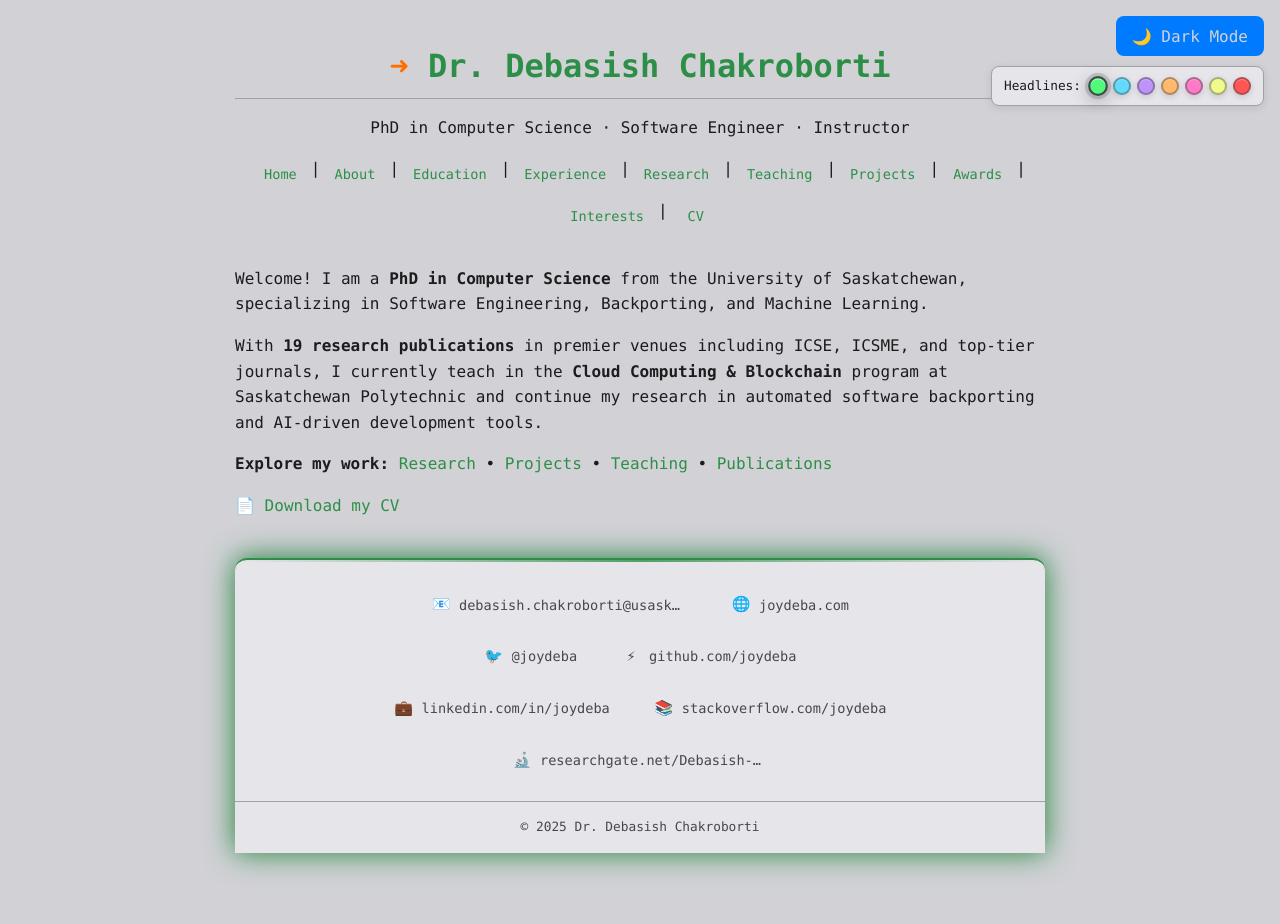
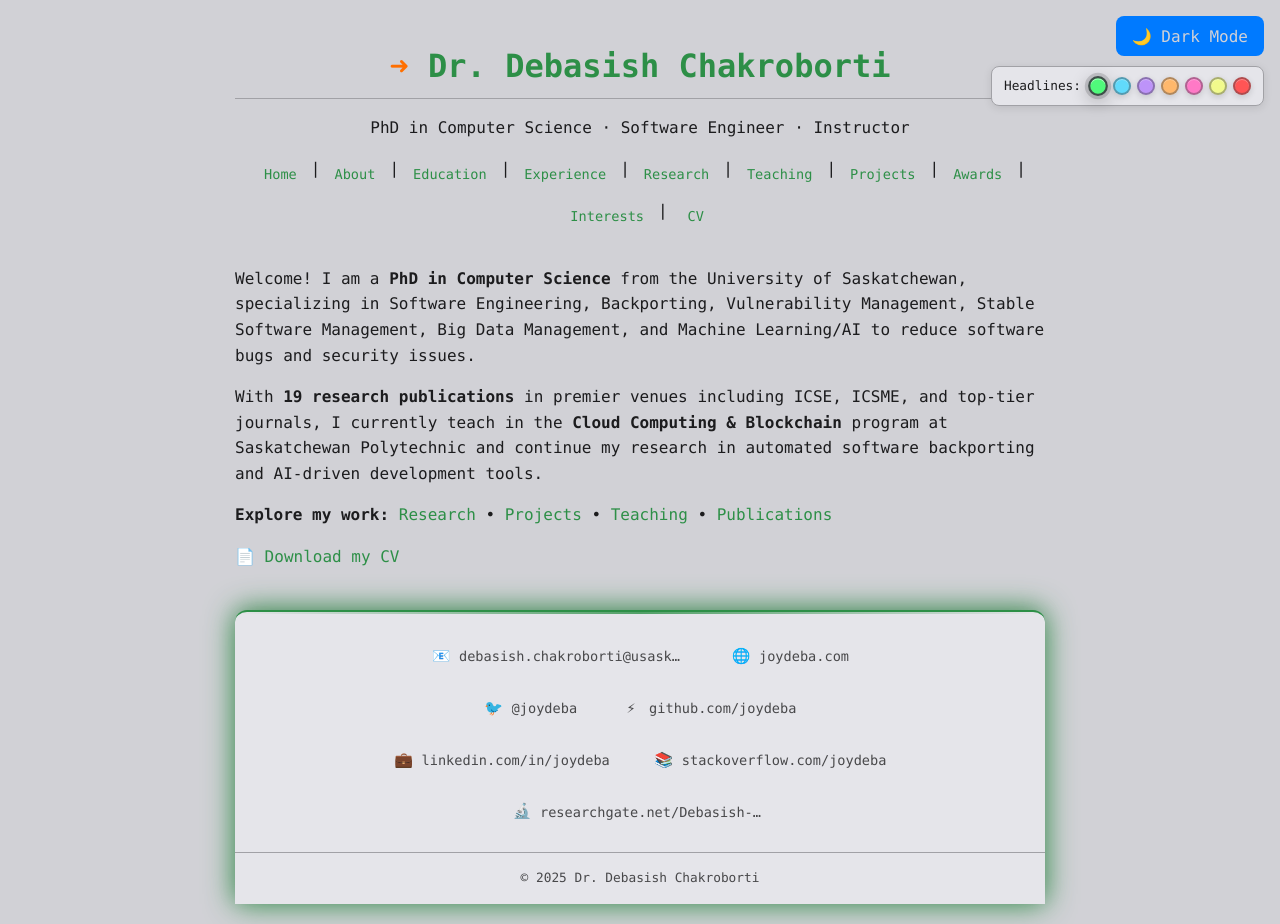
Before and after one commit to joydeba/joydeba.github.io, a Jekyll site: the page built from index.md, in a window 1280 px wide. Built offline with Jekyll 4.4.1, drawn with Linux system fonts in a browser that asks for light colours; before the commit the page ends 900 px from its top, so only the background shows below that.

Commit message:
Update homepage introduction to include additional areas of specialization, emphasizing expertise in Vulnerability Management, Stable Software Management, and AI-driven solutions for software bugs and security issues.

```diff
--- a/index.md
+++ b/index.md
@@ -3,7 +3,7 @@ layout: default
 title: "Home"
 ---
 
-Welcome! I am a **PhD in Computer Science** from the University of Saskatchewan, specializing in Software Engineering, Backporting, and Machine Learning.
+Welcome! I am a **PhD in Computer Science** from the University of Saskatchewan, specializing in Software Engineering, Backporting, Vulnerability Management, Stable Software Management, Big Data Management, and Machine Learning/AI to reduce software bugs and security issues.
 
 With **19 research publications** in premier venues including ICSE, ICSME, and top-tier journals, I currently teach in the **Cloud Computing & Blockchain** program at Saskatchewan Polytechnic and continue my research in automated software backporting and AI-driven development tools.
 
```
